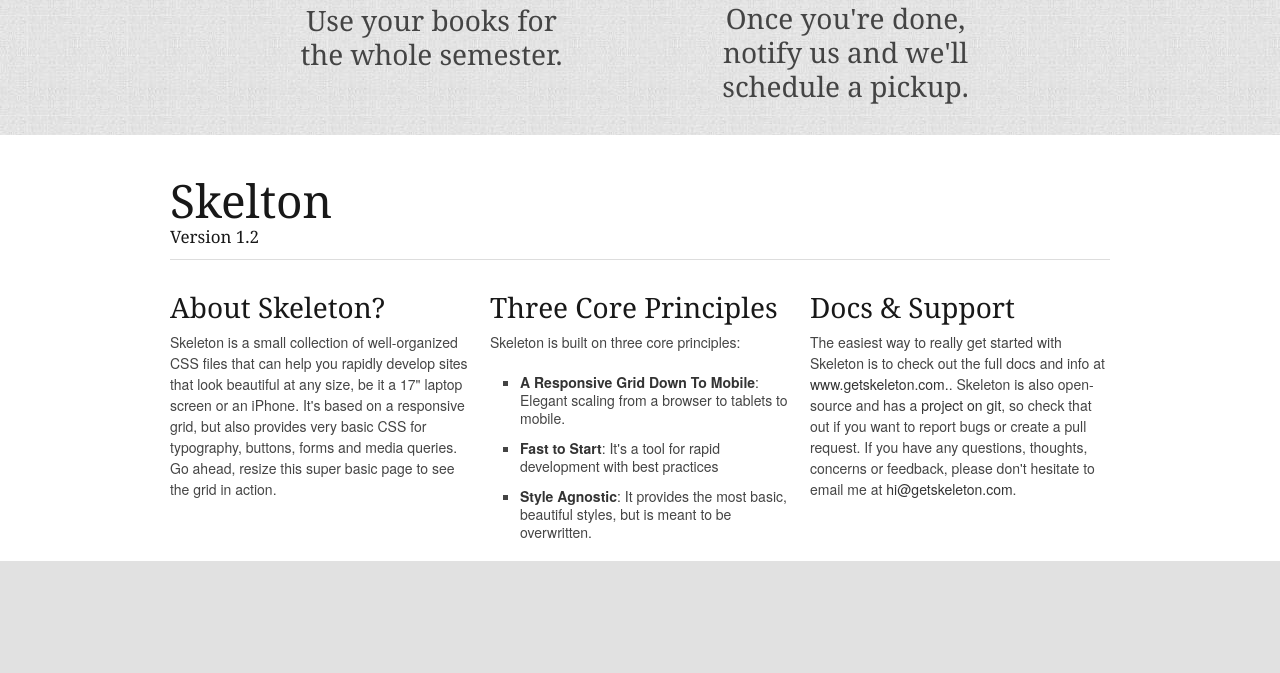
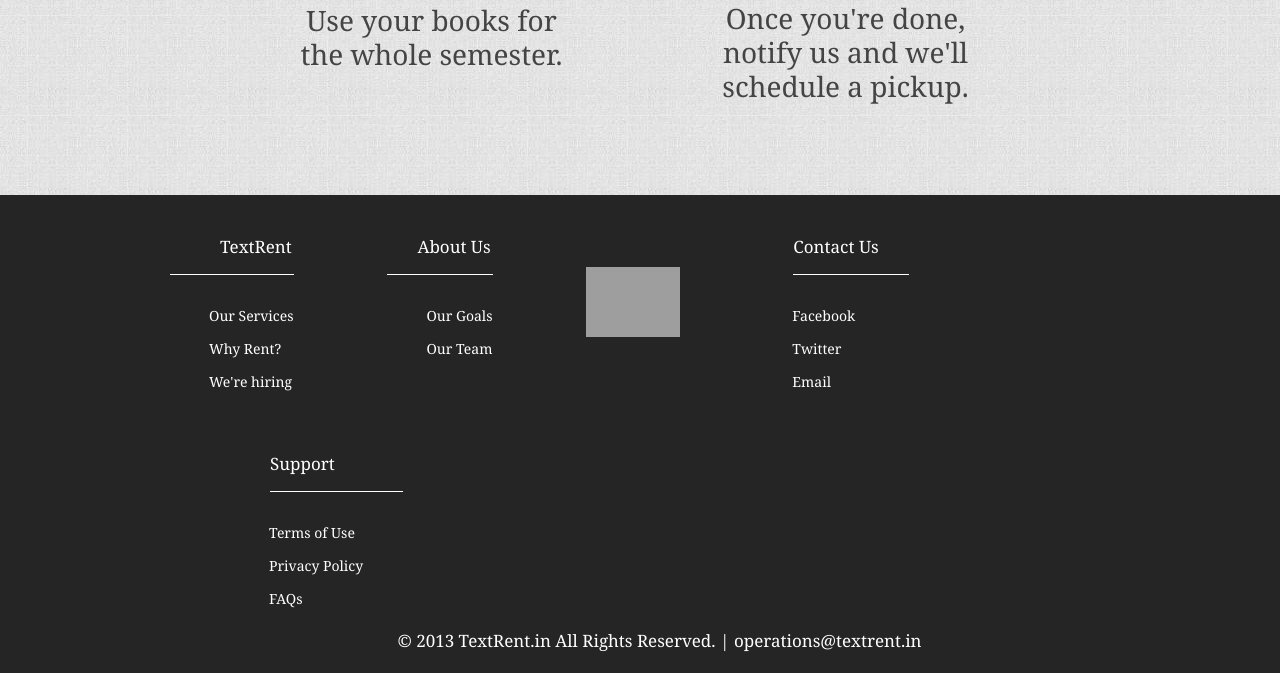
Before and after one commit to aandis/textrent, a PHP site: page /index.html in a window 1280 px wide. Shown: the part 1600-2273 px from the top of the page. Before the commit the page ends 2161 px from the top, so only its background shows below. Run offline with PHP 8.4, Linux system fonts and the light colour scheme; grey boxes are pictures that could not be loaded.

Commit message:
footer with high screwed rate :P

```diff
--- a/php/index.html
+++ b/php/index.html
@@ -45,7 +45,11 @@
 	<div class="header">
 		<div class="container">
 			<div class="sixteen columns">
-				<div class="logo"><a href="http://www.textrent.in/index.html"><img src="http://www.textrent.in/img/logo.png"/></a></div>
+
+				<div class="logo">
+					<a href="http://www.textrent.in/index.html"><img src="http://www.textrent.in/img/logo.png"/>
+					</a>
+				</div>
 					<div id="line">
 						<ul>
 							<a class="link" href="http://www.textrent.in/index.html#title">
@@ -58,12 +62,12 @@
 								<li class="limit">Say Hello  </li>
 							</a>
 						</ul>
+					</div>
 						<div class="start"><h2>Start Renting <span style="color:#FF4812">Now</span> at <span style="color:#FF4812">30%</span> of MRP! <br>
 							<h3>Select your college</h3>
 							</h2>
 						</div>
-					</div>
-				</div>
+				</div><!---sixteen-->
 
 				<div class="one-third column">
 					<a class="cirlink" href="http://keralauniv.textrent.in/">
@@ -90,47 +94,85 @@
 					</a>
 				</div>
 		<div class="sixteen columns">
-          <div id="buy"><h1>Why buy textbooks, when you can <span style="color:#FF4812">Rent</span>?</h1></div>
+          <div id="buy">
+			  <h1>Why buy textbooks, when you can <span style="color:#FF4812">Rent</span>?</h1>
+          </div>
 			<ul id="pref">
-				<div class="pfoot"><img src="http://www.textrent.in/img/order.png"><li class="font">Place an order with<br> us either online or<br> <span style="margin-left:40px">by phone.</span></li></div>
-				<div class="pfoot" id="two"><img src="http://www.textrent.in/img/receive.png"><li class="font">Recieve your order<br><span style="margin-left:40px"> within 7 days.</span></li></div>
-				<div class="pfoot" id="three"><img src="http://www.textrent.in/img/use.png" class="two"><li class="font">Use your books for<br> the whole semester.</li></div>
-				<div class="pfoot"><img src="http://www.textrent.in/img/return.png"><li class="font">Once you're done,<br>notify us and we'll<br>schedule a pickup.</li></div>
+				<div class="pfoot">
+					<img src="http://www.textrent.in/img/order.png"><li class="font">Place an order with<br> us either online or<br> <span style="margin-left:40px">by phone.</span></li>
+				</div>
+				<div class="pfoot" id="two">
+					<img src="http://www.textrent.in/img/receive.png"><li class="font">Recieve your order<br><span style="margin-left:40px"> within 7 days.</span></li>
+				</div>
+				<div class="pfoot" id="three">
+					<img src="http://www.textrent.in/img/use.png" class="two"><li class="font">Use your books for<br> the whole semester.</li>
+				</div>
+				<div class="pfoot">
+					<img src="http://www.textrent.in/img/return.png"><li class="font">Once you're done,<br>notify us and we'll<br>schedule a pickup.</li>
+				</div>
 			</ul>
 		</div>
       </div><!-- container -->
 	</div><!--header-->
 
-
 <!-- Primary Page Layout
 	================================================== -->
 
 	<!-- Delete everything in this .container and get started on your own site! -->
-
+	<div class="footer">
 		<div class="container">
 			<div class="sixteen columns">
-			<h1 class="remove-bottom" style="margin-top: 40px">Skelton</h1>
-			<h5>Version 1.2</h5>
-			<hr/>
+				<div class="fc">
+					<div class="left">
+						<div class="one">
+							<div class="trent">
+								<h5 class="tex" id="tr">TextRent</h5>
 							</div>
-		<div class="one-third column">
-			<h3>About Skeleton?</h3>
-			<p>Skeleton is a small collection of well-organized CSS files that can help you rapidly develop sites that look beautiful at any size, be it a 17" laptop screen or an iPhone. It's based on a responsive grid, but also provides very basic CSS for typography, buttons, forms and media queries. Go ahead, resize this super basic page to see the grid in action.</p>
-		</div>
-		<div class="one-third column">
-			<h3>Three Core Principles</h3>
-			<p>Skeleton is built on three core principles:</p>
-			<ul class="square">
-				<li><strong>A Responsive Grid Down To Mobile</strong>: Elegant scaling from a browser to tablets to mobile.</li>
-				<li><strong>Fast to Start</strong>: It's a tool for rapid development with best practices</li>
-				<li><strong>Style Agnostic</strong>: It provides the most basic, beautiful styles, but is meant to be overwritten.</li>
+							<ul>
+								<li><h6>Our Services</h6></li>
+								<li><h6>Why Rent?</h6></li>
+								<li><h6>We're hiring</h6></li>
 							</ul>
 						</div>
-		<div class="one-third column">
-			<h3>Docs &amp; Support</h3>
-			<p>The easiest way to really get started with Skeleton is to check out the full docs and info at <a href="http://www.getskeleton.com">www.getskeleton.com.</a>. Skeleton is also open-source and has a <a href="https://github.com/dhgamache/skeleton">project on git</a>, so check that out if you want to report bugs or create a pull request. If you have any questions, thoughts, concerns or feedback, please don't hesitate to email me at <a href="mailto:hi@getskeleton.com">hi@getskeleton.com</a>.</p>
+						<div class="one" id="two">
+							<div class="trent">
+								<h5 class="tex">About Us</h5>
 							</div>
-
+							<ul>
+								<li><h6>Our Goals</h6></li>
+								<li><h6>Our Team</h6></li>
+							</ul>
+						</div>
+					</div>
+						<div class="one" id="footim">
+							<img src="http://textrent.in/img/footericon.png"/>
+						</div>
+					<div class="left" id="rite">
+						<div class="one" id="right">
+							<div class="trent">
+								<h5 class="tex" id="cs">Contact Us</h5>
+							</div>
+							<ul>
+								<li><h6 class="rs">Facebook</h6></li>
+								<li><h6 class="rs">Twitter</h6></li>
+								<li><h6 class="rs">Email</h6></li>
+							</ul>
+						</div>
+						<div class="one" id="four">
+							<div class="trent">
+								<h5 class="tex" id="sup">Support</h5>
+							</div>
+							<ul>
+								<li><h6 class="rs">Terms of Use</h6></li>
+								<li><h6 class="rs">Privacy Policy</h6></li>
+								<li><h6 class="rs">FAQs</h6></li>
+							</ul>
+						</div>
+					</div>
+					<h5 id="last">© 2013 TextRent.in All Rights Reserved. | operations@textrent.in</h5>
+				</div>
+			</div>
+		</div>
 	</div><!-- container -->
 
 <!-- End Document
--- a/php/stylesheets/layout.css
+++ b/php/stylesheets/layout.css
@@ -16,10 +16,6 @@
 
 /* #Site Styles
 ================================================== */
-.header
-{
-
-}
 img
 {
  max-width:100%;
@@ -31,7 +27,7 @@ img
 
 .header
 {
- background-image:url(../background.jpg);
+	background-image:url(../background.jpg);
 }
 a:hover, a:visited, a:link, a:active
 {
@@ -140,6 +136,7 @@ a.link:hover
 	margin-top:15px;
 	margin-left:7px;
 	text-align:center;
+	margin-bottom:80px;
   }
   .font
   {
@@ -148,6 +145,91 @@ a.link:hover
 	font-size: 28px;
 	line-height: 34px;
   }
+
+
+	.footer
+	{
+		background-color:#252525;
+	}
+	#tr
+	{
+		margin-left:50px;
+	}
+	.one
+	{
+		display:inline-block;
+		margin-right:90px;
+		margin-top:40px;
+	}
+	.trent
+	{
+		border-bottom:1px solid white;
+		width:100%;
+		margin-bottom:30px;
+	}
+	#two
+	{
+		bottom:33px;
+	}
+	 li h6,h5
+	{
+		color:white;
+		margin-left:39px;
+	}
+
+	.tex
+	{
+		padding-bottom:15px;
+		color:white;
+		margin-left:30px;
+	}
+	.left
+	{
+		display:inline;
+		//float:right;
+	}
+	#rite
+	{
+		//float:left;
+		margin-left:29px;
+	}
+	#right
+	{
+		position:relative;
+		left:80px;
+	}
+	#four
+	{
+		position:relative;
+		left:100px;
+	}
+	#footim
+	{
+		max-width:10%;
+		position:relative;
+		bottom:50px;
+		margin:auto;
+	}
+	#cs
+	{
+		position:relative;
+		right:30px;
+	}
+	#sup
+	{
+			position:relative;
+			right:30px;
+	}
+	.rs
+	{
+		position:relative;
+		right:40px;
+	}
+	#last
+	{
+		text-align:center;
+		margin-bottom:20px;
+	}
 /* #Page Styles
 ================================================== */
 
```
Lines whose indentation alone changed are shown as unchanged.
